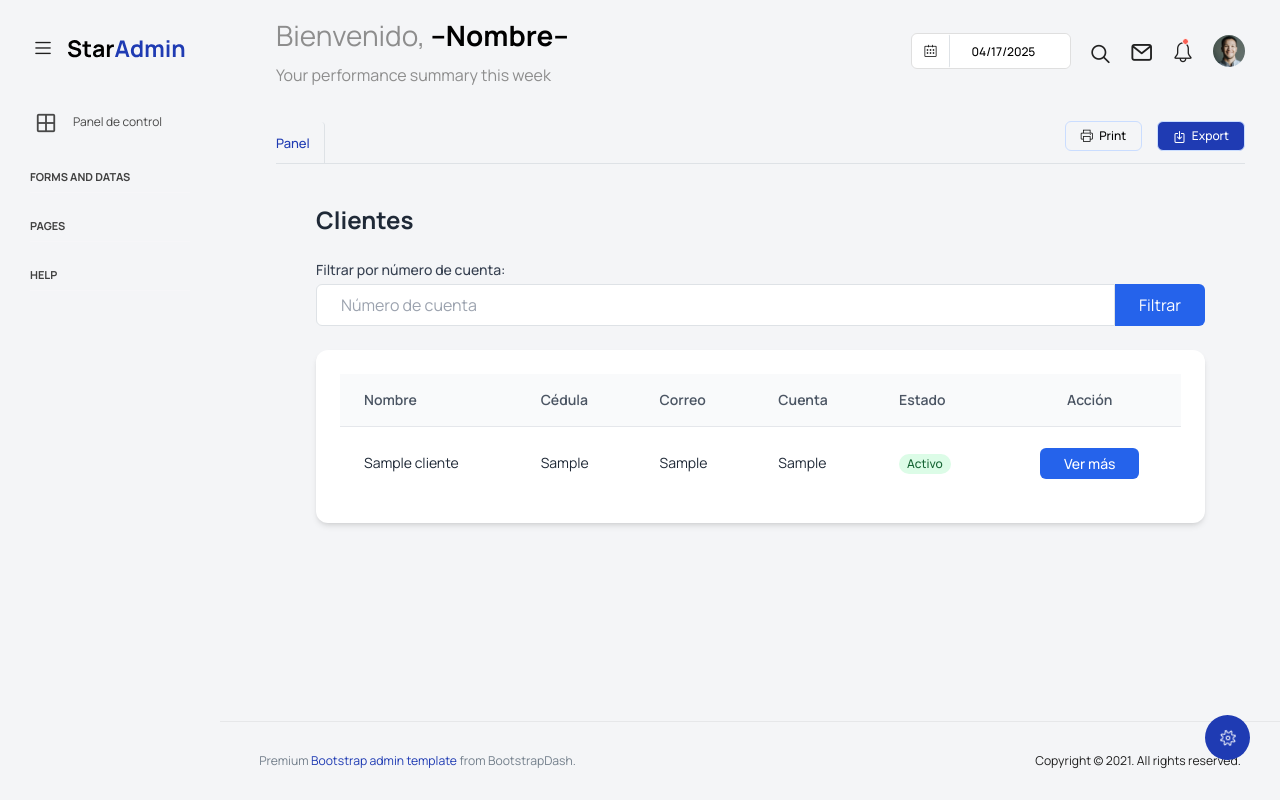
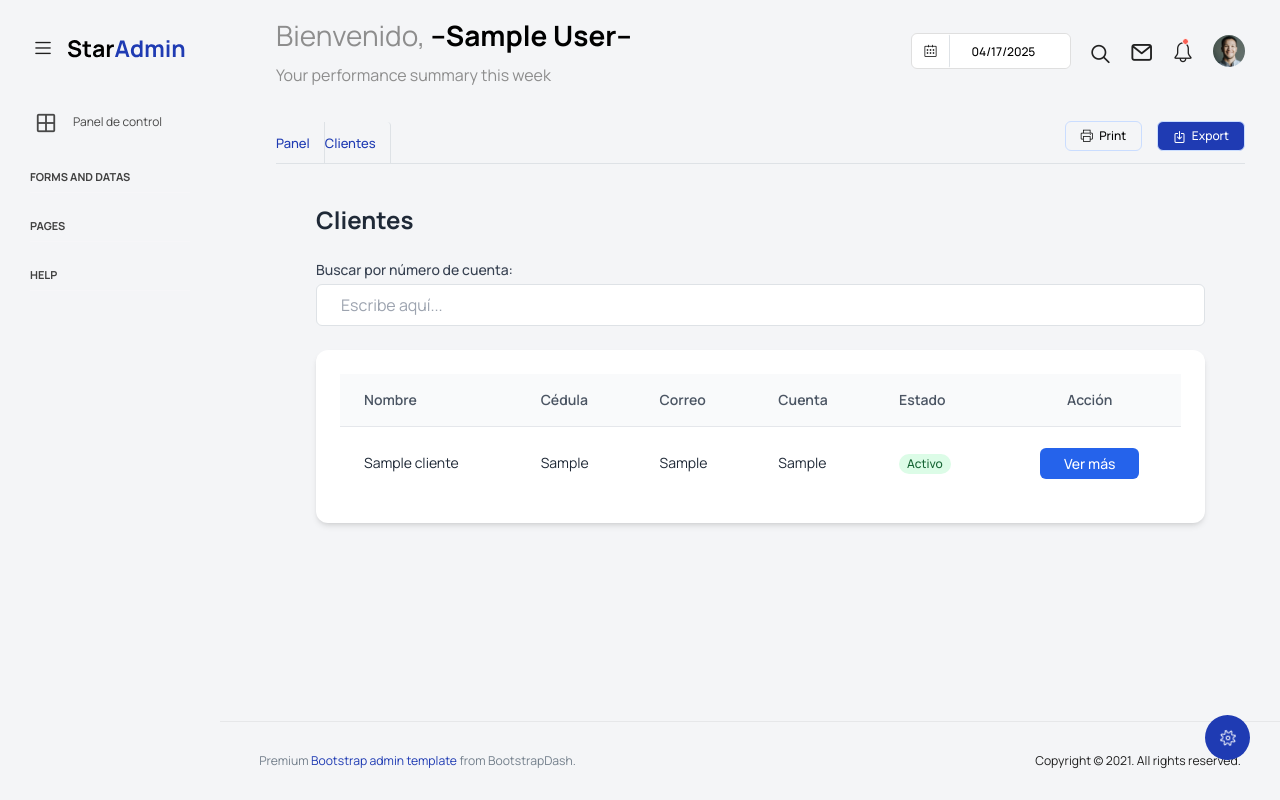
Before and after one commit to Luis-2102/Ecuaprest, a Flask app: page /Clientes in a window 1280 px wide. Run offline with Flask 3, Linux system fonts and the light colour scheme; the visitor is signed in with stand-in values (Sample User, id 1); tables that the repository leaves empty hold one stand-in row (values such as "Sample post"); some libraries are stand-ins or nearby versions.

Commit message:
cambios en login y clientes

```diff
--- a/Desktop/EcuaprestApp/app.py
+++ b/Desktop/EcuaprestApp/app.py
@@ -1,7 +1,7 @@
 from flask import Flask, render_template, request, redirect, url_for, session, flash
 import os
 from functools import wraps
-from models import db, Cliente
+from models import db, Cliente, Administrador
 from flask import jsonify
 from config import Config
 
@@ -40,16 +40,15 @@ def login():
     if request.method == 'POST':
         username = request.form.get('username')
         password = request.form.get('password')
+        admin = Administrador.query.filter_by(nombre=username, clave=password).first()
 
-        # This is a placeholder - in a real app, you would validate against a database
-        if username == 'admin' and password == 'password':
-            session['user_id'] = 1
-            session['username'] = username
-            flash('Login successful!', 'success')
+        if admin:
+            session['admin_id'] = admin.id
+            session['admin_nombre'] = admin.nombre
+            flash('Inicio de sesión exitoso', 'success')
             return redirect(url_for('index'))
         else:
-            flash('Invalid username or password', 'danger')
-
+            flash('Correo o clave incorrectos', 'danger')
     return render_template('login.html')
 
 
@@ -113,16 +112,27 @@ def documentation():
 @app.route('/Clientes')
 @login_required
 def clientes():
-    cuenta = request.args.get('cuenta')  # Toma el valor del filtro si se envió
+    lista_clientes = Cliente.query.all()
+    return render_template('clientes.html', clientes=lista_clientes)
 
-    if cuenta:
-        # Si hay filtro, busca coincidencias por número de cuenta
-        lista_clientes = Cliente.query.filter(Cliente.numero_cuenta.ilike(f"%{cuenta}%")).all()
-    else:
-        # Si no hay filtro, muestra todos los clientes
-        lista_clientes = Cliente.query.all()
+@app.route('/buscar_clientes')
+@login_required
+def buscar_clientes():
+    cuenta = request.args.get('cuenta', '')
+    clientes = Cliente.query.filter(Cliente.numero_cuenta.ilike(f"%{cuenta}%")).all()
 
-    return render_template('clientes.html', clientes=lista_clientes)
+    data = [
+        {
+            'name': c.name,
+            'cedula': c.cedula,
+            'correo': c.correo,
+            'numero_cuenta': c.numero_cuenta,
+            'id': c.id
+        }
+        for c in clientes
+    ]
+    return jsonify(data)
+
 
 
 # Error handlers
--- a/Desktop/EcuaprestApp/templates/base.html
+++ b/Desktop/EcuaprestApp/templates/base.html
@@ -46,7 +46,9 @@
       <div class="navbar-menu-wrapper d-flex align-items-top">
         <ul class="navbar-nav">
           <li class="nav-item font-weight-semibold d-none d-lg-block ms-0">
-            <h1 class="welcome-text">Bienvenido, <span class="text-black fw-bold">--Nombre--</span></h1>
+            {% if session['admin_nombre'] %}
+              <h1 class="welcome-text">Bienvenido, <span class="text-black fw-bold">--{{ session['admin_nombre'] }}--</span></h1>
+            {% endif %}
             <h3 class="welcome-sub-text">Your performance summary this week </h3>
           </li>
         </ul>
@@ -183,10 +185,13 @@
                 <div class="d-sm-flex align-items-center justify-content-between border-bottom">
                   <ul class="nav nav-tabs" role="tablist">
                     <li class="nav-item">
-                      <a class="nav-link active ps-0" id="home-tab" data-bs-toggle="tab" href="#overview" role="tab"
+                      <a class="nav-link active ps-0" id="home-tab"  href="{{ url_for('index') }}" role="tab"
                         aria-controls="overview" aria-selected="true">Panel</a>
                     </li>
-
+                    <li class="nav-item">
+                      <a class="nav-link active ps-0" id="cliente-tab"  href="{{ url_for('clientes') }}" role="tab"
+                        aria-controls="overview" aria-selected="true">Clientes</a>
+                    </li>
                   </ul>
                   <div>
                     <div class="btn-wrapper">
--- a/Desktop/EcuaprestApp/templates/clientes.html
+++ b/Desktop/EcuaprestApp/templates/clientes.html
@@ -1,22 +1,15 @@
 {% extends "base.html" %}
+
 {% block contenido %}
 <div class="p-6 sm:p-10">
   <h1 class="text-2xl font-bold text-gray-800 mb-6">Clientes</h1>
 
-    <!-- Filtro por cuenta -->
-    <form method="GET" action="{{ url_for('clientes') }}" class="mb-6">
-      <label for="cuenta" class="block text-sm font-medium text-gray-700 mb-1">Filtrar por número de cuenta:</label>
-      <div class="flex">
-        <input type="text" name="cuenta" id="cuenta"
-               placeholder="Número de cuenta"
-               value="{{ request.args.get('cuenta', '') }}"
-               class="border border-gray-300 rounded-l-md px-4 py-2 w-full focus:outline-none focus:ring focus:border-blue-400">
-        <button type="submit"
-                class="bg-blue-600 text-white px-4 py-2 rounded-r-md hover:bg-blue-700 transition">
-          Filtrar
-        </button>
+  <!-- Filtro en tiempo real -->
+  <div class="mb-6">
+    <label for="busquedaCuenta" class="block text-sm font-medium text-gray-700 mb-1">Buscar por número de cuenta:</label>
+    <input type="text" id="busquedaCuenta" placeholder="Escribe aquí..."
+           class="border border-gray-300 rounded-md px-4 py-2 w-full focus:outline-none focus:ring focus:border-blue-400">
   </div>
-    </form>
 
   <!-- Card estilo StarAdmin -->
   <div class="bg-white rounded-xl shadow-md p-4">
@@ -32,7 +25,7 @@
             <th class="px-6 py-3 text-center text-sm font-semibold text-gray-600">Acción</th>
           </tr>
         </thead>
-          <tbody class="bg-white divide-y divide-gray-100">
+        <tbody id="tablaClientes" class="bg-white divide-y divide-gray-100">
           {% for cliente in clientes %}
           <tr class="hover:bg-gray-50 transition">
             <td class="px-6 py-4 text-sm text-gray-800">{{ cliente.name }}</td>
@@ -57,4 +50,45 @@
     </div>
   </div>
 </div>
+
+<!-- JavaScript para búsqueda en tiempo real -->
+<script>
+document.getElementById("busquedaCuenta").addEventListener("input", function () {
+  const query = this.value;
+
+  fetch(`/buscar_clientes?cuenta=${query}`)
+    .then(response => response.json())
+    .then(data => {
+      const tabla = document.getElementById("tablaClientes");
+      tabla.innerHTML = "";
+
+      if (data.length === 0) {
+        tabla.innerHTML = "<tr><td colspan='6' class='text-center py-4'>No se encontraron resultados</td></tr>";
+      }
+
+      data.forEach(cliente => {
+        const fila = `
+          <tr class="hover:bg-gray-50 transition">
+            <td class="px-6 py-4 text-sm text-gray-800">${cliente.name}</td>
+            <td class="px-6 py-4 text-sm text-gray-800">${cliente.cedula}</td>
+            <td class="px-6 py-4 text-sm text-gray-800">${cliente.correo}</td>
+            <td class="px-6 py-4 text-sm text-gray-800">${cliente.numero_cuenta}</td>
+            <td class="px-6 py-4 text-sm">
+              <span class="inline-flex items-center px-2 py-0.5 rounded-full text-xs font-medium bg-green-100 text-green-800">
+                Activo
+              </span>
+            </td>
+            <td class="px-6 py-4 text-center">
+              <a href="/cliente/${cliente.id}"
+                 class="text-white bg-blue-600 hover:bg-blue-700 font-medium rounded-md text-sm px-4 py-1.5 transition duration-200">
+                Ver más
+              </a>
+            </td>
+          </tr>
+        `;
+        tabla.innerHTML += fila;
+      });
+    });
+});
+</script>
 {% endblock %}
```
Also changed, not shown: Desktop/EcuaprestApp/templates/login.html (+11 -0 lines). Lines whose indentation alone changed are shown as unchanged.
